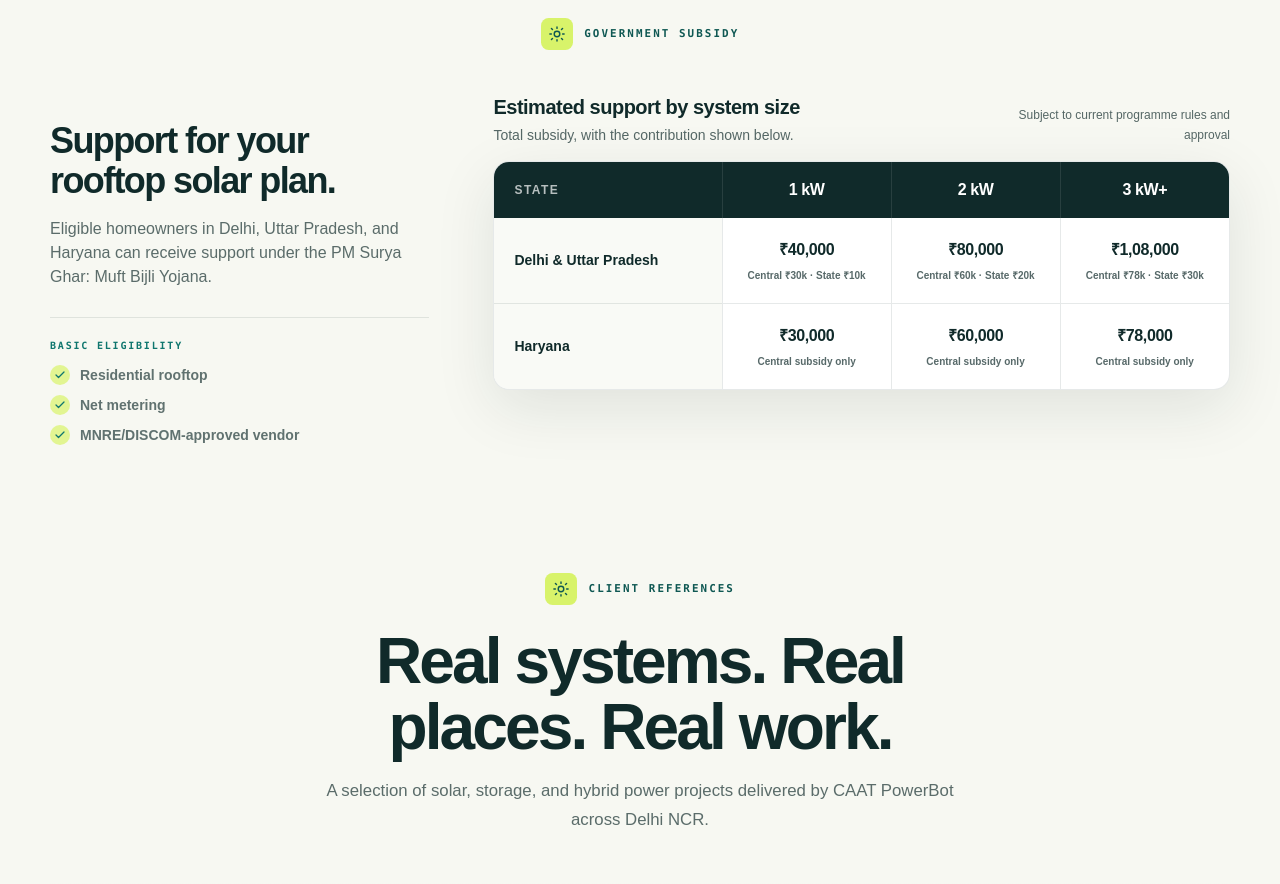
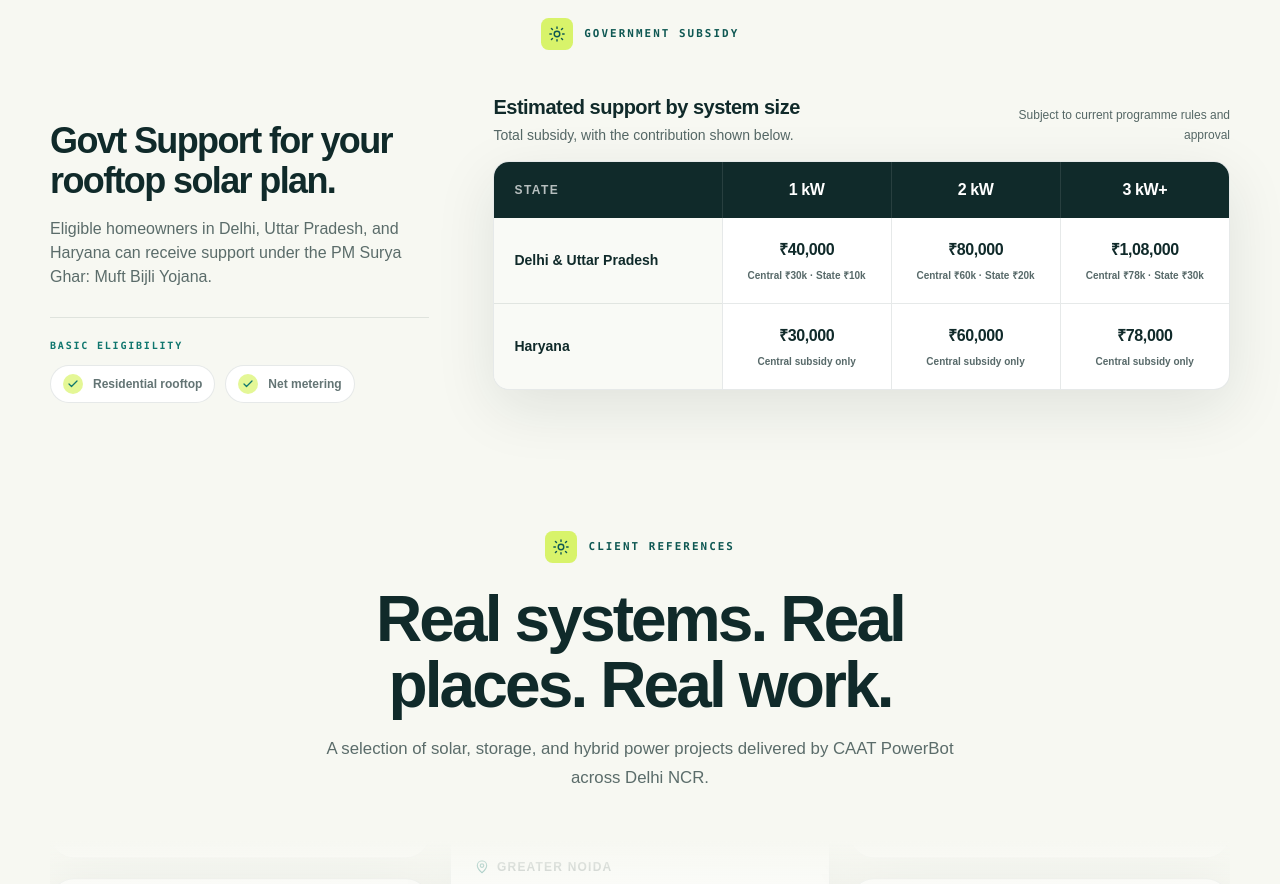
Before and after one commit to AmanG-04/caatweb, a Next.js app: page / in a window 1280 px wide. Shown: the part 2060-2944 px from the top of the page. Built offline with nearby package versions, Linux system fonts and the light colour scheme.

Commit message:
feat: enhance project testimonials layout and update subsidy info eligibility

```diff
--- a/components/project-testimonials.tsx
+++ b/components/project-testimonials.tsx
@@ -108,10 +108,10 @@ function ProjectMedia({ project }: { project: ProjectReference }) {
   return (
     <div className="relative min-h-[20rem] sm:min-h-[25rem] lg:min-h-[31rem]">
       <div className="absolute inset-y-0 left-0 w-[83%] overflow-hidden rounded-[1.75rem] bg-teal shadow-[0_22px_55px_rgba(16,42,42,.18)]">
-        <Image src={primaryImage} alt={`${project.client} project installation`} fill sizes="(min-width: 1024px) 43vw, 86vw" className="object-cover" unoptimized />
+        <Image src={primaryImage} alt={`${project.client} project installation`} fill sizes="(min-width: 1024px) 43vw, 86vw" className={primaryImage.endsWith("nelumbo-inverters.png") ? "object-contain bg-teal" : "object-cover"} unoptimized />
       </div>
       {secondaryImage ? (
-        <div className="absolute right-0 bottom-5 h-[46%] w-[45%] overflow-hidden rounded-[1.25rem] border-4 border-paper bg-white shadow-[0_16px_40px_rgba(16,42,42,.22)] sm:bottom-7 sm:border-[6px]">
+        <div className="absolute right-[-1rem] bottom-[-1rem] h-[66%] w-[45%] overflow-hidden rounded-[1.25rem] border-4 border-paper bg-white shadow-[0_16px_40px_rgba(16,42,42,.22)] sm:border-[6px]">
           <Image src={secondaryImage} alt={`${project.client} project detail`} fill sizes="(min-width: 1024px) 22vw, 43vw" className="object-cover" unoptimized />
         </div>
       ) : null}
--- a/components/subsidy-info.tsx
+++ b/components/subsidy-info.tsx
@@ -20,7 +20,7 @@ const subsidyRows = [
   },
 ];
 
-const eligibility = ["Residential rooftop", "Net metering", "MNRE/DISCOM-approved vendor"];
+const eligibility = ["Residential rooftop", "Net metering"];
 const systemSizes = ["1 kW", "2 kW", "3 kW+"];
 
 export default function SubsidyInfo() {
@@ -34,7 +34,7 @@ export default function SubsidyInfo() {
         <div className="mt-9 grid gap-10 lg:grid-cols-[.68fr_1.32fr] lg:items-start lg:gap-16">
           <Reveal className="max-w-md lg:pt-7">
             <h2 className="section-title !mt-0 !text-3xl sm:!text-4xl">
-              Support for your rooftop solar plan.
+              Govt Support for your rooftop solar plan.
             </h2>
             <p className="section-copy !text-base">
               Eligible homeowners in Delhi, Uttar Pradesh, and Haryana can receive support under the PM Surya Ghar: Muft Bijli Yojana.
@@ -42,9 +42,9 @@ export default function SubsidyInfo() {
 
             <div className="mt-7 border-t border-ink/10 pt-5">
               <p className="font-mono text-[10px] font-bold uppercase tracking-[.18em] text-teal">Basic eligibility</p>
-              <ul className="mt-3 space-y-2.5">
+              <ul className="mt-3 flex flex-wrap gap-2.5">
                 {eligibility.map((item) => (
-                  <li key={item} className="flex items-center gap-2.5 text-sm font-semibold text-ink/65">
+                  <li key={item} className="flex items-center gap-2.5 rounded-full border border-ink/10 bg-white px-3 py-2 text-xs font-semibold text-ink/65">
                     <span className="grid h-5 w-5 shrink-0 place-items-center rounded-full bg-lime/70 text-teal"><Check size={12} strokeWidth={2.5} /></span>
                     {item}
                   </li>
```
Also changed, not shown: public/testimonials/nelumbo-inverters.png, public/testimonials/nelumbo-monitoring.png.
